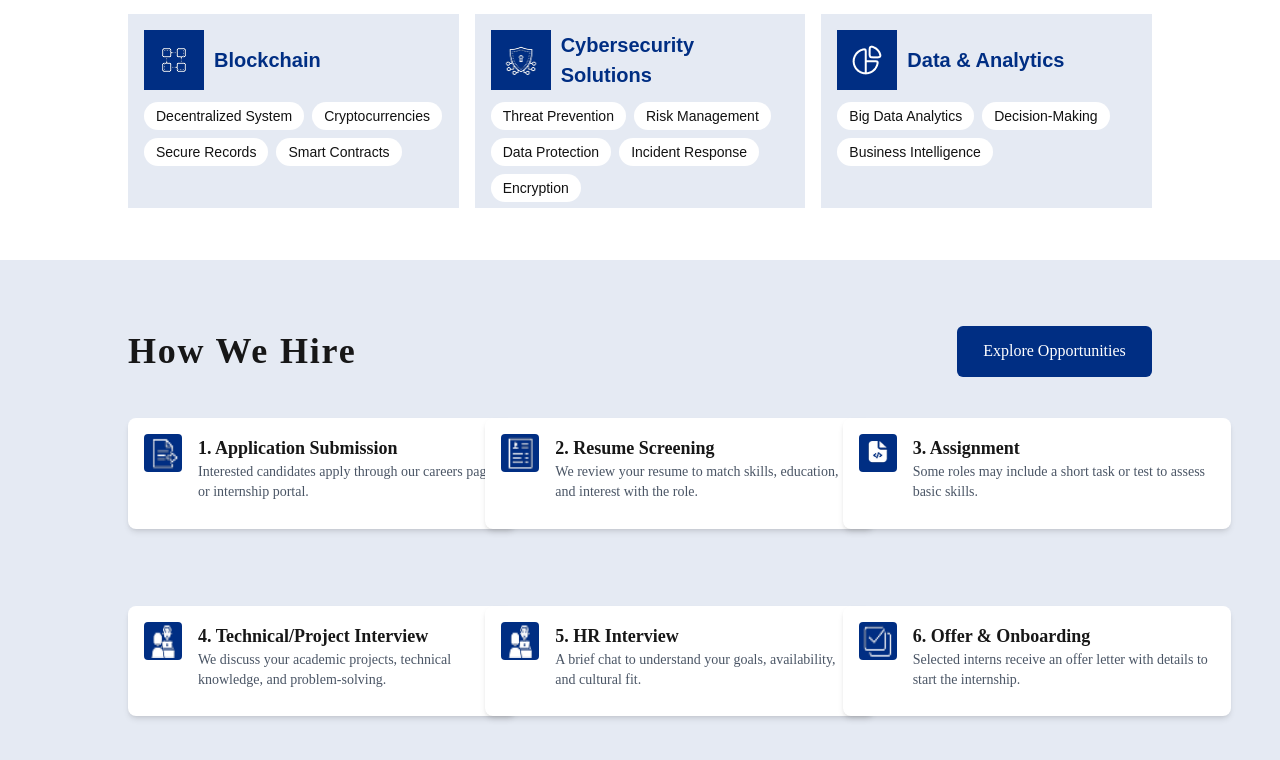
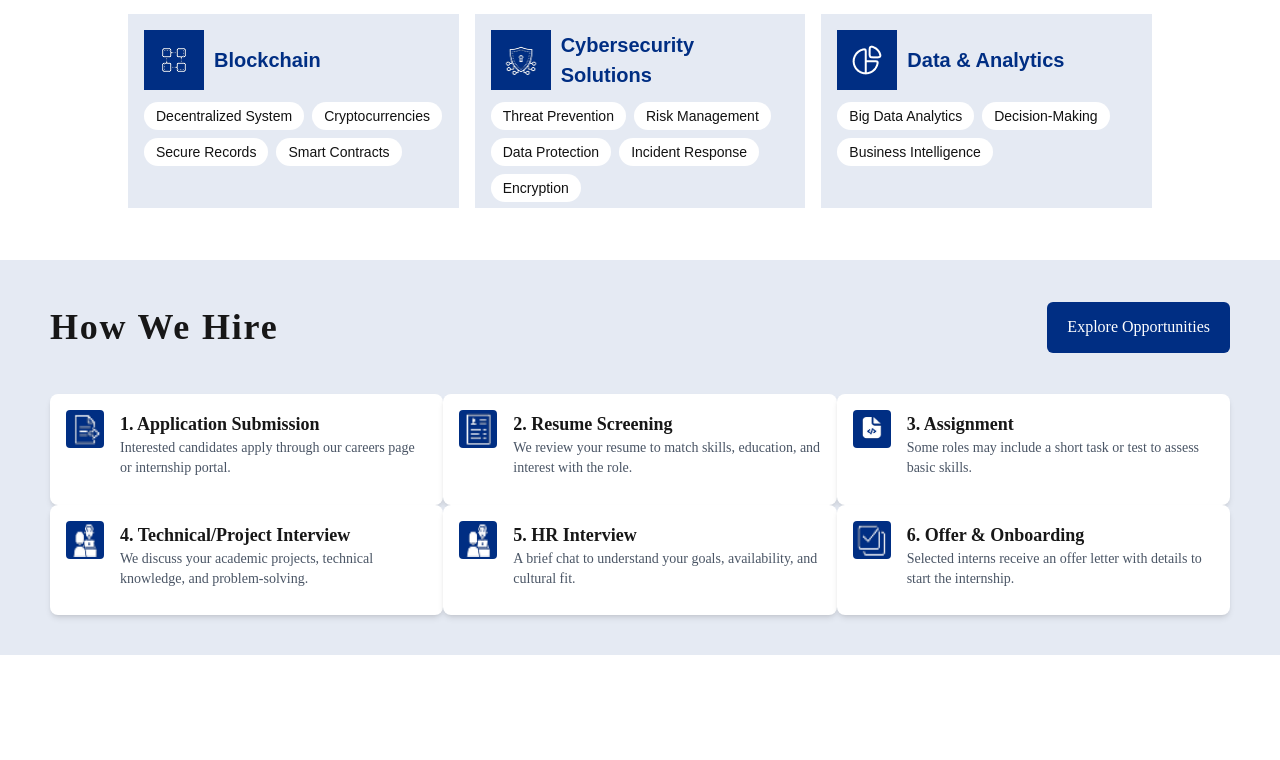
Before and after one commit to sk670994/Intern-page, a Next.js app: page / in a window 1280 px wide. Shown: the part 1485-2245 px from the top of the page. After the commit the page ends 2140 px from the top, so only its background shows below. Built offline with nearby package versions, Linux system fonts and the light colour scheme.

Commit message:
hiring section

```diff
--- a/src/components/HowWeHire.jsx
+++ b/src/components/HowWeHire.jsx
@@ -41,25 +41,25 @@ export default function HowWeHire() {
   ];
 
   return (
-    <div className="w-full bg-[#E5EAF3] py-16">
-      <div className="max-w-[1536px] mx-auto font-['Montserrat'] px-[128px]">
+    <div className="w-full bg-[#E5EAF3] py-16 shrink-0 md:py-10 overflow:hidden   ">
+      <div className="max-w-[1536px] mx-auto font-['Montserrat'] px-[128px]  sm:px-[50px] ">
         <div className="flex justify-between items-center mb-10">
-          <h1 className="text-[36px] tracking-wider font-bold font-montserrat">
+          <h1 className="text-[36px] tracking-wider font-bold font-['Montserrat']">
             How We Hire
           </h1>
-          <button className="bg-[#002E83] text-white rounded-md hover:bg-blue-700 px-5 py-4 min-w-[195px] h-[51px] flex items-center justify-center">
+          <button className="bg-[#002E83] text-white rounded-md    px-5 py-4 max-w-[195px] max-h-[51px] flex items-center justify-center">
             Explore Opportunities
           </button>
         </div>
 
-        <div className="grid  grid-cols-3 gap-x-[48px] gap-y-[77.15px] mt-[40px]">
+        <div className="grid grid-cols-1  md:grid-cols-2 lg:grid-cols-3 max-gap-x-[48px] max-gap-y-[77.15px] sm: mt-[40px] sm:mt-[6]">
           {steps.map((step, index) => {
             const cardHeightClass = index < 3 ? "h-[111px]" : "h-[110px]";
 
             return (
               <div
                 key={index}
-                className={`bg-white flex items-start gap-4 p-4 rounded-lg shadow-md w-[388.33px] ${cardHeightClass}`}
+                className={`bg-white flex items-start gap-4 p-4 rounded-lg shadow-md w-full ${cardHeightClass}`}
               >
                 <div className="w-[38px] h-[38px] rounded-[4px] bg-[#002E83] flex items-center justify-center flex-shrink-0">
                   <img
```
